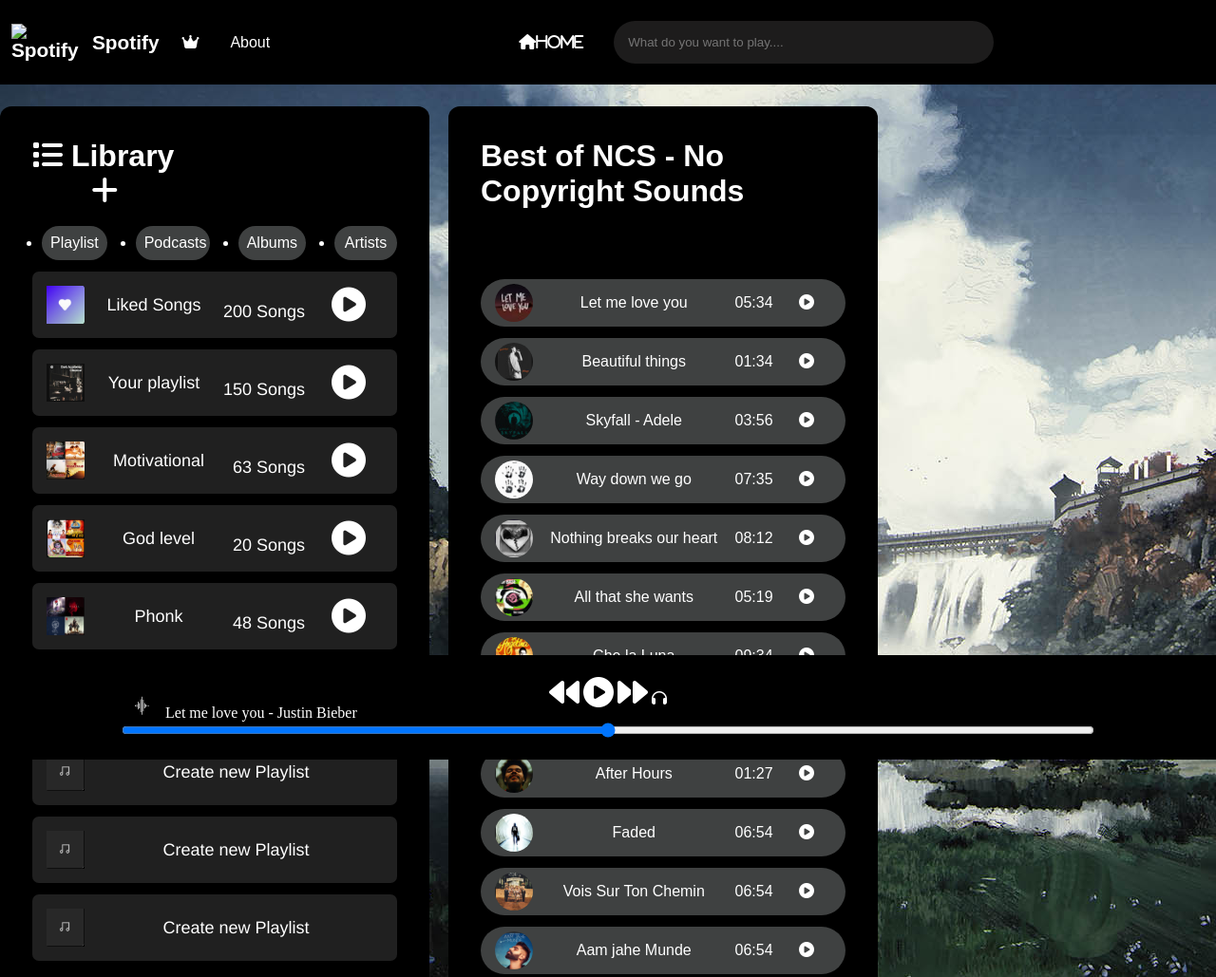
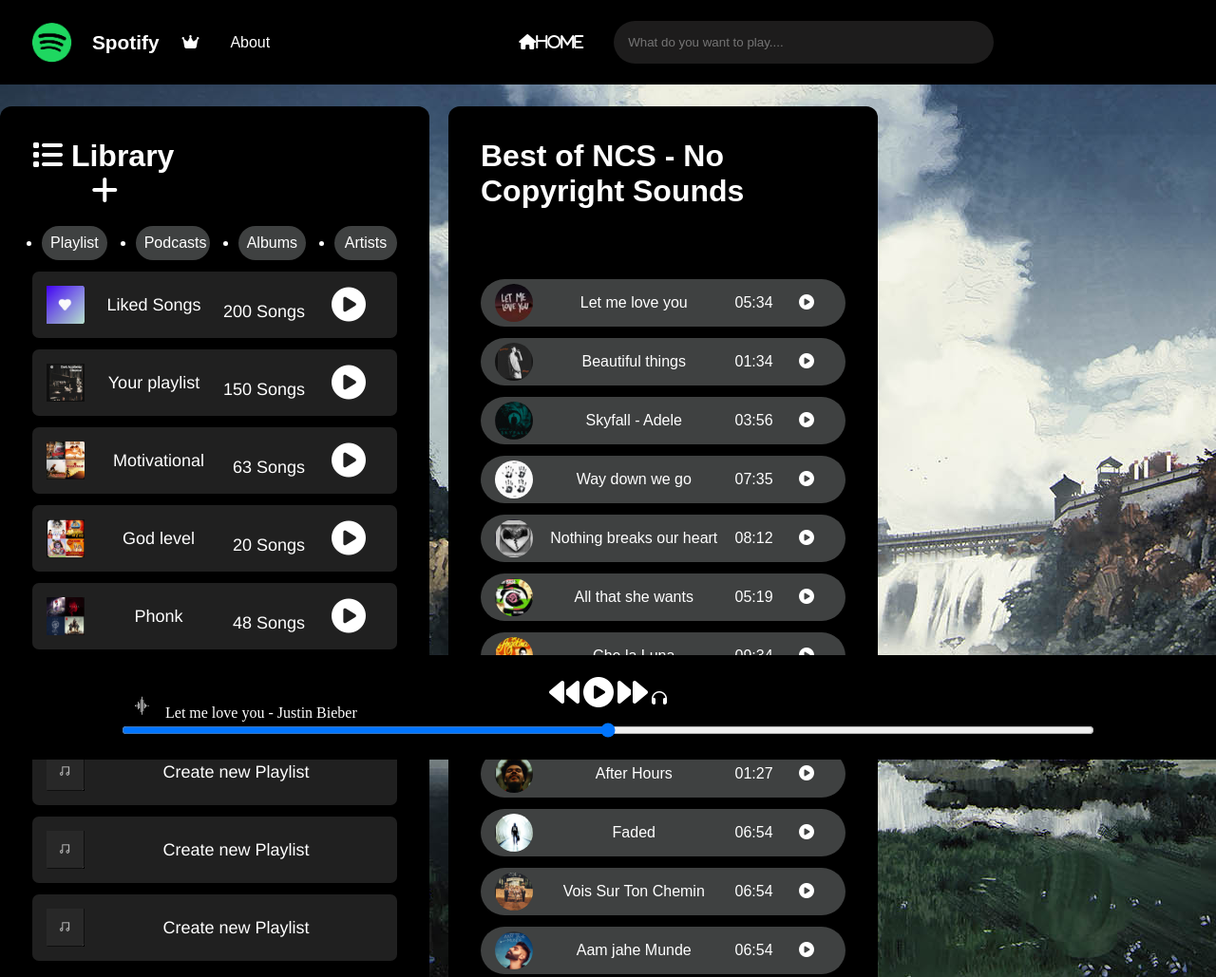
Before and after one commit to Arizspace/Arizspace.github.io, a plain HTML site: page index.html in a window 1280 px wide. Shown: the top 1029 px of the page at 95% size. Drawn offline with Linux system fonts and the light colour scheme.

Commit message:
Update index.html

```diff
--- a/index.html
+++ b/index.html
@@ -10,7 +10,7 @@
     <nav>
       <ul>
         <li class="brand">
-          <img src="/project/phot/image.png" alt="Spotify" />Spotify
+          <img src="phot/image.png" alt="Spotify" />Spotify
         </li>
        <li><i class="fa-solid fa-crown"></i></li>
         <li>&nbsp;&nbsp;About</li>
```
